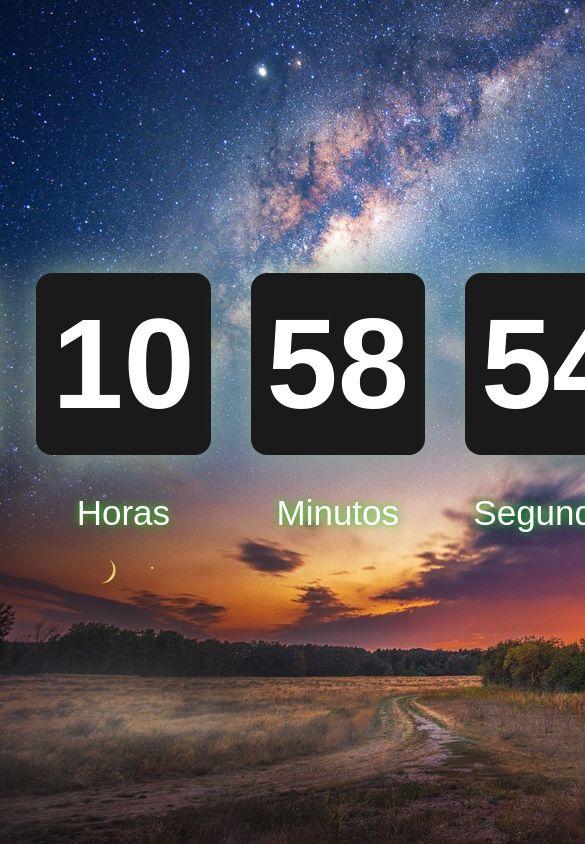
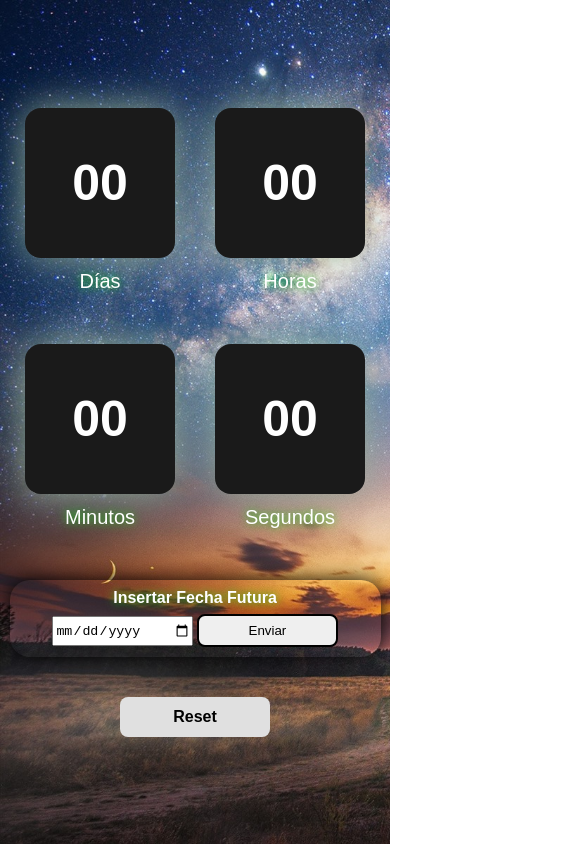
Before and after one commit to RivaldoEsteban/countdown-component, a plain HTML site: page index.html in a window 390 px wide. Shown: the top 844 px of the page, 585 px wide, since content can reach past the window. Drawn offline with Linux system fonts and the light colour scheme.

Commit message:
contador

```diff
--- a/index.html
+++ b/index.html
@@ -8,6 +8,7 @@
   <title>Countdown</title>
 </head>
 <body>
+  <div class="container">
     <div class="countdown" id='countdown'>
       <div>
         <p class="number" id="dias">00</p>
@@ -27,6 +28,15 @@
       </div>
 
     </div>
+    <form action="" id="form">
+      <label for="">Insertar fecha futura</label>
+      <input type="date" id="input" placeholder="insertar una fecha futura">
+      <button id="button">Enviar</button>
+    </form>
+    <form action="">
+      <button class="reset">reset</button>
+    </form>
+  </div>
   <script src="js.js"></script>
 </body>
 </html>
--- a/js.js
+++ b/js.js
@@ -1,25 +1,5 @@
-// fecha actual
-// const birthday = new Date("08 28 2021 19:10:17 GMT-0500 ");
-// const coutdown = birthday - date;
-// console.log(coutdown / 1000); //segundos
-// console.log(coutdown / 1000 / 60); //minutos
-// console.log(coutdown / 1000 / 60 / 60); //horas
-// console.log(coutdown / 1000 / 60 / 60 / 24); //dias
-
-const day = document.getElementById("dias");
-const hour = document.getElementById("horas");
-const minute = document.getElementById("minutos");
-const seconds = document.getElementById("segundos");
-
-// console.log(countdownToMyBirthday("08 28 2021 19:10:17 GMT-0500"));
-
-const container = document.getElementById("countdown");
-
-const countdown = (maximumDate, elem, finalMessage) => {
-  const el = document.getElementById(elem);
-  const timerUpdate = setInterval(() => {
+function countdownToMyBirthday(maximumDate) {
   const date = new Date();
-    function countdownToMyBirthday(maximumDate) {
   const remainTime = (new Date(maximumDate) - date + 1000) / 1000; //segundos
   const seconds = Math.floor(remainTime % 60)
     .toString()
@@ -42,32 +22,47 @@ const countdown = (maximumDate, elem, finalMessage) => {
     days,
   };
 }
-    let t = countdownToMyBirthday(maximumDate);
-    el.innerHTML = `
-      <div>
-        <p class="number" id="dias">${t.days}</p>
-        <p class="txt">Días</p>
-      </div>
-      <div>
-        <p class="number" id="horas">${t.hours}</p>
-        <p class="txt">Horas</p>
-      </div>
-      <div>
-        <p class="number" id="minutos">${t.minutes}</p>
-        <p class="txt">Minutos</p>
-      </div>
-      <div>
-        <p class="number" id='segundos'>${t.seconds}</p>
-        <p class="txt">Segundos</p>
-      </div>
-    `;
-    if (t.remainTime <= 1) {
-      countdown("08 28 2021 19:10:17 GMT-0500", "countdown");
-      el.innerHTML = finalMessage;
+
+const day = document.getElementById("dias");
+const hour = document.getElementById("horas");
+const minute = document.getElementById("minutos");
+const second = document.getElementById("segundos");
+
+const countdown = (maximumDate, finalMessage) => {
+  const container = document.getElementById("countdown");
+  const timerUpdate = setInterval(() => {
+    const time = countdownToMyBirthday(maximumDate);
+    day.textContent = time.days;
+    hour.textContent = time.hours;
+    minute.textContent = time.minutes;
+    second.textContent = time.seconds;
+    if (time.remainTime <= 1) {
+      // container.innerHTML = finalMessage;
+      return countdown("08 28 2021 19:10:17 GMT-0500", "countdown");
     }
   }, 1000);
 };
 
-const cumplePau = "";
+//formulario
+const form = document.getElementById("form");
+const button = document.getElementById("button");
+const input = document.getElementById("input");
 
-countdown("10 28 2021 00:00:00 GMT-0500", "countdown", "tiempo finalizado");
+button.addEventListener("click", (event) => {
+  event.preventDefault();
+  const date = new Date();
+  const x = `${input.value}  ${date
+    .getHours()
+    .toString()
+    .padStart(2, "00")}:${date.getMinutes().toString().padStart(2, "00")}:${date
+    .getSeconds()
+    .toString()
+    .padStart(2, "00")} GMT-0500`;
+  countdown(x, "tiempo finalizado"); //fecha , contenedor, mensaje
+});
+
+const cumplePaula = "10 28 2021 00:00:00 GMT-0500";
+const cumpleRivaldo = "08 28 2021 00:00:00 GMT-0500";
+const cumpleLeo = "12 08 2021 00:00:00 GMT-0500";
+
+// countdown(cumpleRivaldo, "countdown", "tiempo finalizado");
--- a/style.css
+++ b/style.css
@@ -6,7 +6,7 @@ body {
   background-repeat: no-repeat;
 }
 
-.countdown {
+.container {
   display: flex;
   justify-content: center;
   gap: 40px;
@@ -14,6 +14,12 @@ body {
   margin: auto;
   height: 100vh;
   align-items: center;
+  flex-direction: column;
+}
+
+.countdown {
+  display: flex;
+  gap: 40px;
 }
 
 .number {
@@ -31,3 +37,81 @@ body {
   color: white;
   text-shadow: 0px 0px 10px rgb(24, 214, 24);
 }
+
+#form {
+  color: white;
+  text-transform: capitalize;
+  font: 600 normal 1rem/1rem arial;
+  text-shadow: 0px 0px 10px rgb(24, 214, 24);
+  padding: 10px;
+  border-radius: 20px;
+  /* background: rgb(0, 0, 0); */
+  box-shadow: 0 0 20px rgb(2, 0, 0);
+}
+
+#form button {
+  border-radius: 8px;
+}
+
+.reset {
+  padding: 12px 24px;
+  background: rgb(224, 224, 224);
+  color: black;
+  border-radius: 8px;
+  text-transform: capitalize;
+  font: 600 normal 1rem/1rem arial;
+  border: none;
+  cursor: pointer;
+}
+
+@media (max-width: 1200px) {
+  .countdown {
+    flex-wrap: wrap;
+    gap: 40px;
+    justify-content: center;
+  }
+}
+
+@media (max-width: 450px) {
+  .number {
+    font: 700 normal 50px/24px arial;
+    width: 150px;
+    padding: 0;
+    height: 150px;
+    display: flex;
+    align-items: center;
+    justify-content: center;
+  }
+
+  .txt {
+    font-size: 20px;
+    margin: 0;
+  }
+
+  #form {
+    /* display: flex; */
+    /* flex-direction: column; */
+    gap: 1rem;
+    width: 90%;
+  }
+
+  #form label {
+    width: 100%;
+    display: block;
+    margin: 0 0 0.5rem;
+  }
+  #form input {
+    width: 40%;
+    height: 30px;
+    box-sizing: border-box;
+  }
+  #form button {
+    width: 40%;
+    height: 33px;
+    box-sizing: border-box;
+    border: 2px solid black;
+  }
+  .reset {
+    width: 150px;
+  }
+}
```
Also changed, not shown: 1 other file. Lines whose indentation alone changed are shown as unchanged.
